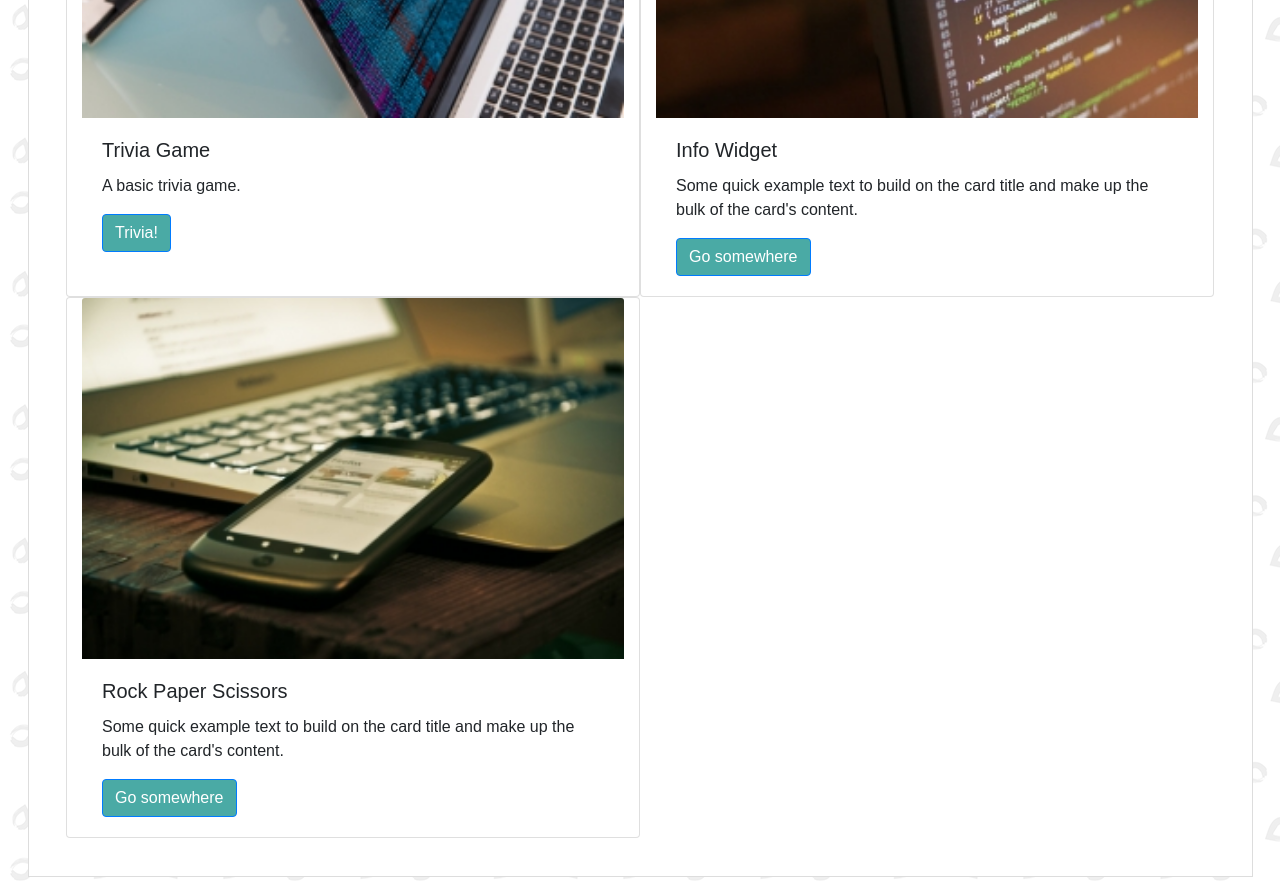
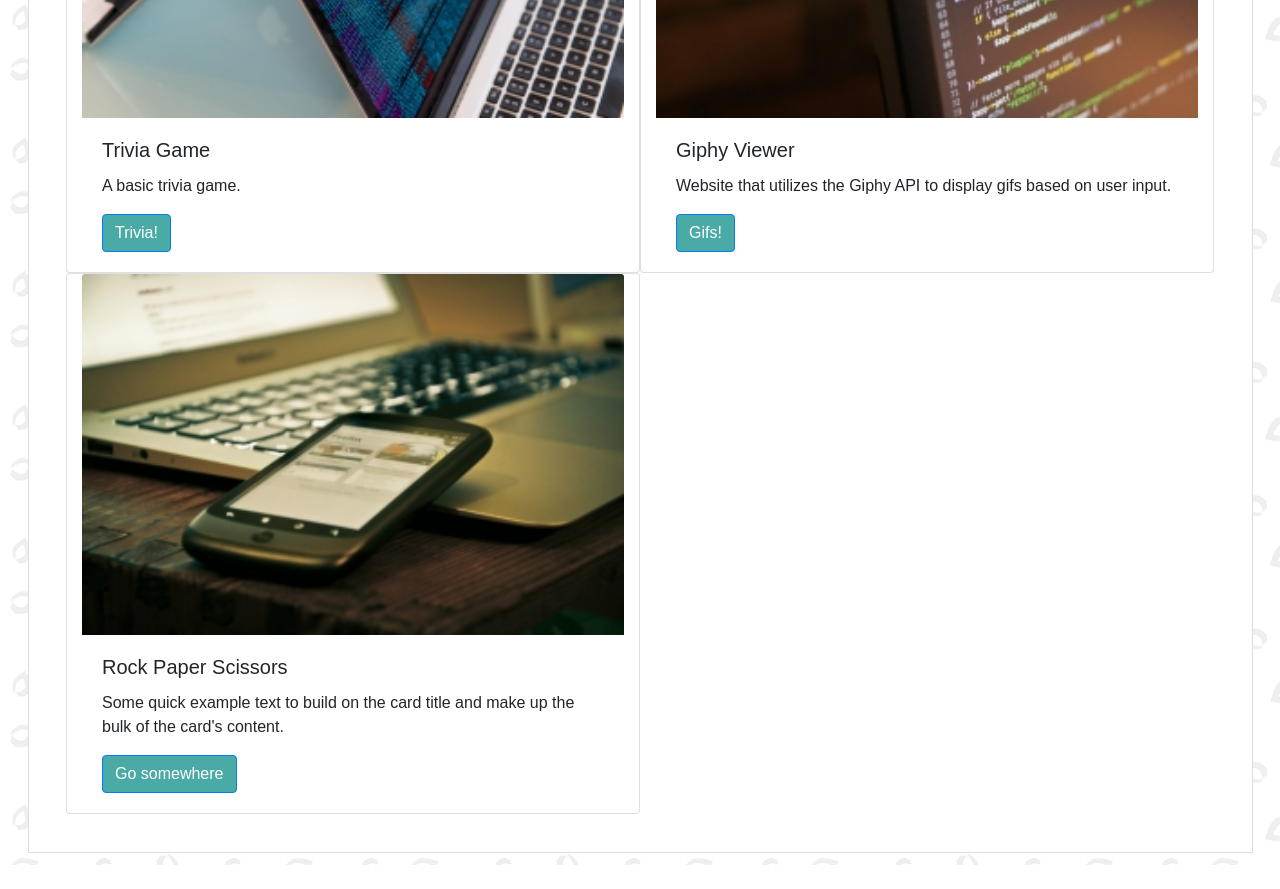
Before and after one commit to chang19d/Bootstrap-Portfolio, a plain HTML site: page portfolio.html in a window 1280 px wide. Shown: the part 1020-1909 px from the top of the page. After the commit the page ends 1885 px from the top, so only its background shows below. Drawn offline with nearby package versions, Linux system fonts and the light colour scheme.

Commit message:
added giphy viewer website to portfolio

```diff
--- a/portfolio.html
+++ b/portfolio.html
@@ -71,9 +71,9 @@
                             <div class="card col-sm-6" style="width: 18rem;">
                                     <img class="card-img-top" src="assets/images/portfolio3.jpg" alt="Card image cap">
                                     <div class="card-body">
-                                      <h5 class="card-title">Info Widget</h5>
-                                      <p class="card-text">Some quick example text to build on the card title and make up the bulk of the card's content.</p>
-                                      <a href="#" class="btn btn-primary">Go somewhere</a>
+                                      <h5 class="card-title">Giphy Viewer</h5>
+                                      <p class="card-text">Website that utilizes the Giphy API to display gifs based on user input.</p>
+                                      <a href="https://chang19d.github.io/Giphy-Viewer/" class="btn btn-primary">Gifs!</a>
                                     </div>
                             </div>
                        </div>
```
